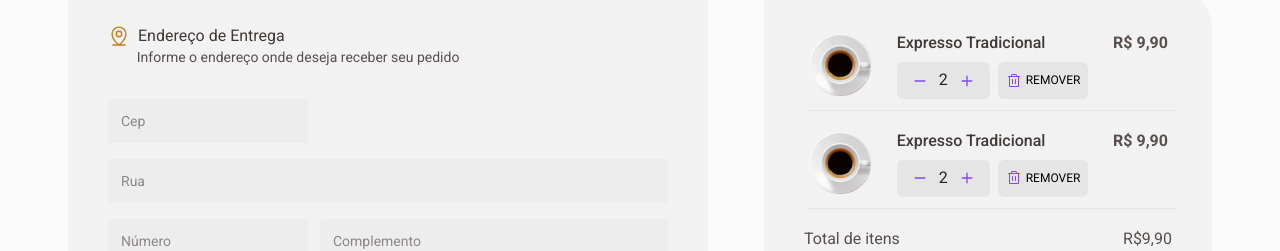
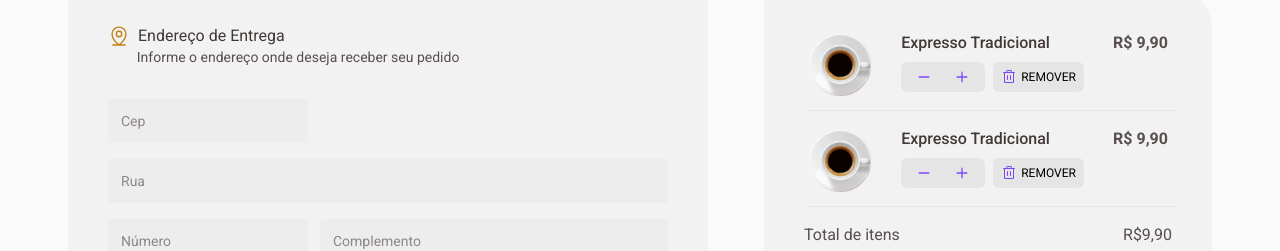
Before and after one commit to diegofchagas/coffe-delivery, a React (Vite) app: page /checkout in a window 1280 px wide. Shown: the part 201-452 px from the top of the page. Built offline with nearby package versions, Linux system fonts and the light colour scheme.

Commit message:
add props ao componente quantityButton

```diff
--- a/src/components/QuantityButton/index.tsx
+++ b/src/components/QuantityButton/index.tsx
@@ -1,14 +1,21 @@
 import { Plus, Minus } from "@phosphor-icons/react";
 import { AmountContainer, Button } from "./style";
 
-export const QuantityButton = () => {
+interface QuantityButtonProps{
+  onIncrement: () => void;
+  onDecrement: () => void;
+  quantity:number
+}
+
+export const QuantityButton = ({onIncrement,onDecrement,quantity}:QuantityButtonProps) => {
+
   return (
     <AmountContainer>
-      <Button>
+      <Button disabled={quantity <= 1} onClick={onDecrement}>
         <Minus size={14} weight="bold" />
       </Button>
-      <span className="quantity">2</span>
-      <Button>
+      <span className="quantity">{quantity}</span>
+      <Button onClick={onIncrement}>
         <Plus size={14} weight="bold" />
       </Button>
     </AmountContainer>
```
